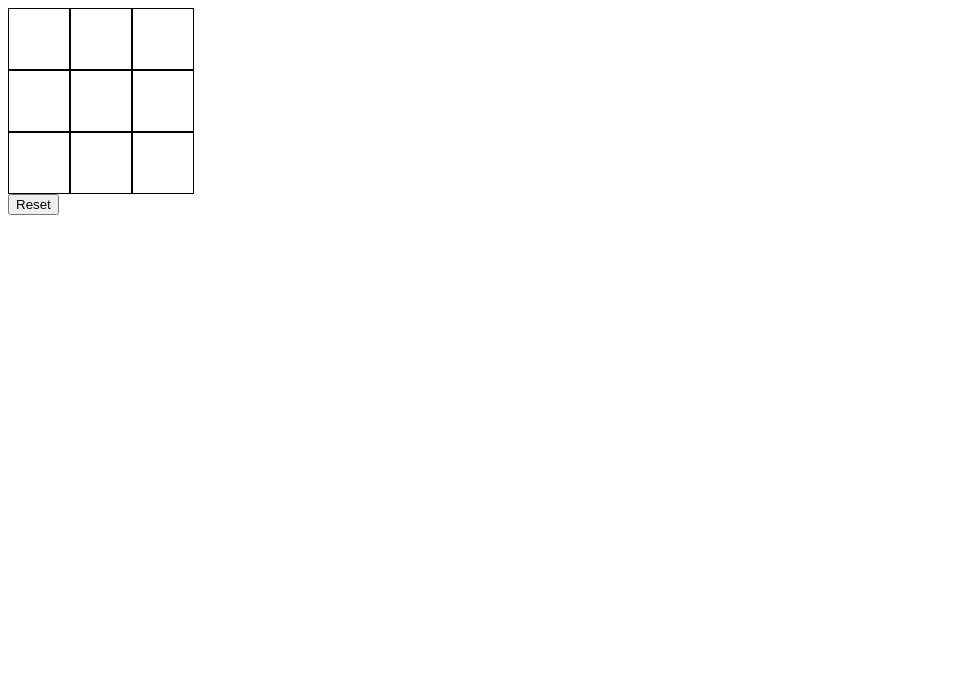
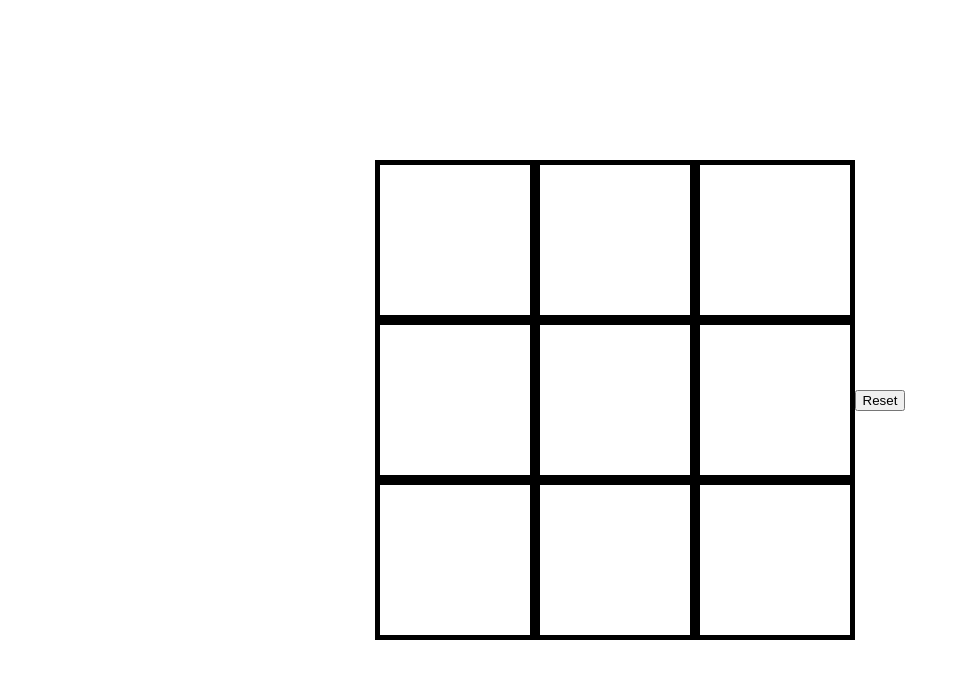
Before and after one commit to aha1337/tic-tac-toe-, a plain HTML site: page index.html in a window 1280 px wide. Shown: the whole page, without its empty margins (0-960 px from the left). Drawn offline with Linux system fonts and the light colour scheme.

Commit message:
add new styles

```diff
--- a/index.html
+++ b/index.html
@@ -2,15 +2,25 @@
 <html>
   <head>
     <style>
+      body {
+        display: flex;
+        justify-content: center;
+        align-items: center;
+        height: 100vh;
+        margin: 0;
+        background: #ffffff;
+        font-family: Arial, sans-serif;
+      }
       .row {
         display: flex;
       }
       .row > div {
-        width: 60px;
-        height: 60px;
-        border: 1px solid;
-        line-height: 60px;
+        width: 150px;
+        height: 150px;
+        border: 5px solid;
+        line-height: 150px;
         text-align: center;
+        font-size: 150px;
       }
     </style>
   </head>
```
